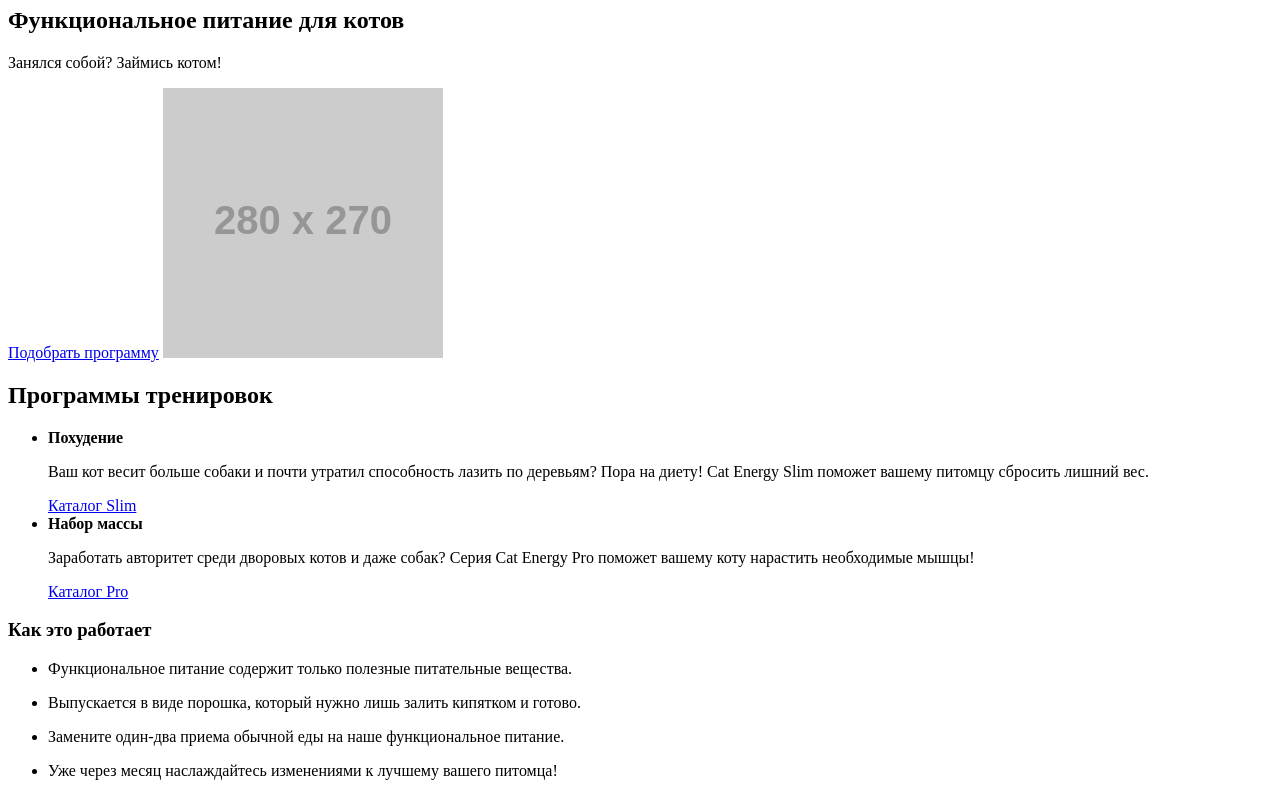
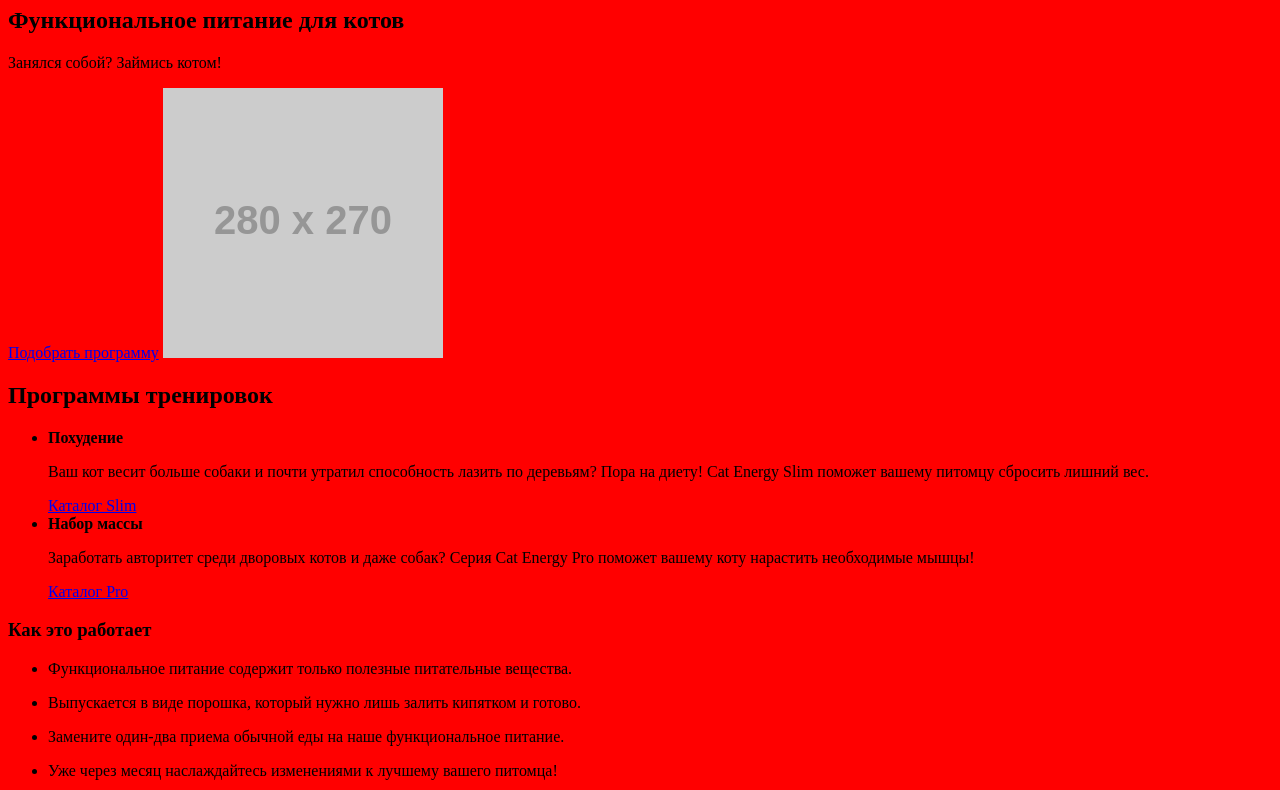
Before and after one commit to OlegPivkin/1007589-cat-energy-18, a website: page source/index.html in a window 1280 px wide. Shown: the part 214-1004 px from the top of the page. Drawn offline with nearby package versions, Linux system fonts and the light colour scheme; files that its build step writes are made by us from their sources; placeholder pictures from the web are drawn by us.

Commit message:
Проверка работспособность сборки

```diff
--- a/source/index.html
+++ b/source/index.html
@@ -3,6 +3,8 @@
   <head>
     <meta charset="utf-8">
     <title>HTML Academy: Кэт энерджи</title>
+    <link href="css/style.css" rel="stylesheet">
+
   </head>
   <body>
     <header class="page-header">
--- /dev/null
+++ b/source/sass/style.scss
@@ -0,0 +1,3 @@
+body {
+  background: red;
+}
```
